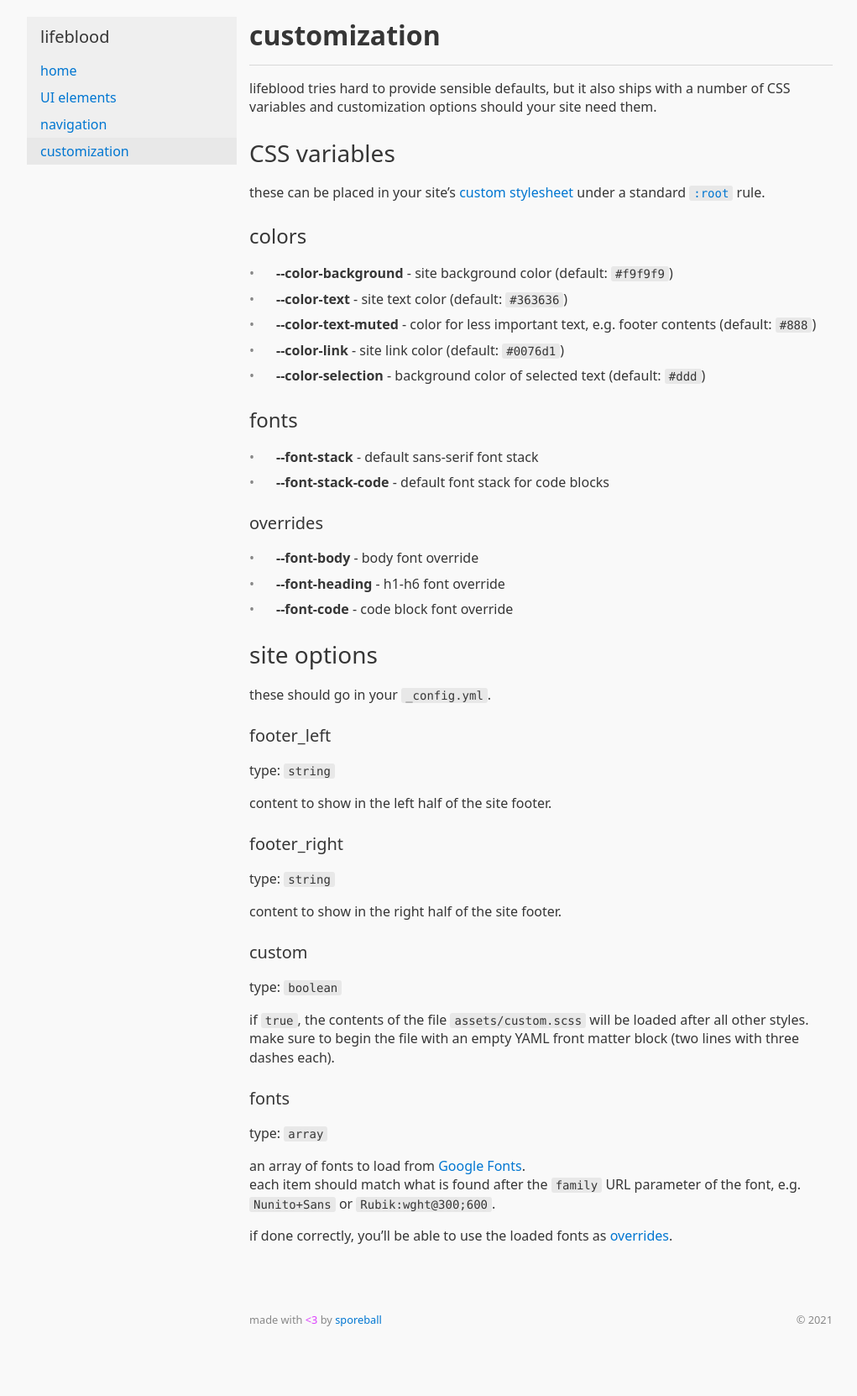
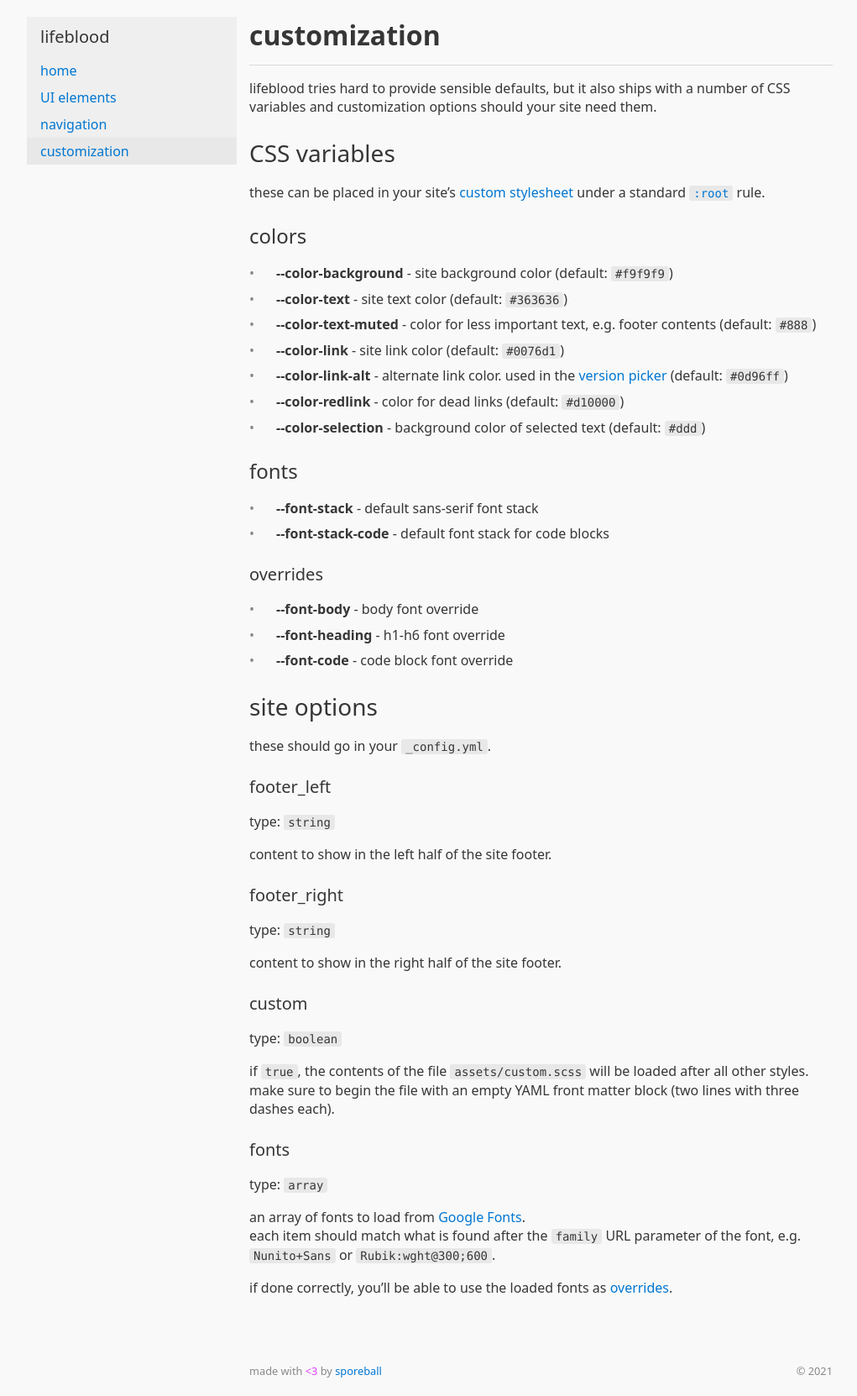
Before and after one commit to sporeball/lifeblood, a Jekyll site: the page built from docs/customization.md, in a window 1280 px wide. Shown: the whole page at 84% size, without its empty margins (128-1149 px from the left). Built offline with Jekyll 4.4.1, drawn with Linux system fonts in a browser that asks for light colours; before the commit the page ends 1601 px from its top, so only the background shows below that.

Commit message:
add link-alt and redlink color variables

```diff
--- a/_sass/base.scss
+++ b/_sass/base.scss
@@ -12,6 +12,8 @@
   --color-text:#363636;
   --color-text-muted:#888;
   --color-link:#0076d1;
+  --color-link-alt:#0d96ff;
+  --color-redlink:#d10000;
   --color-selection:#ddd
 }
 
--- a/_sass/nav.scss
+++ b/_sass/nav.scss
@@ -52,14 +52,13 @@ nav hr {
 #versions {
   margin-bottom:0;
   padding:0.5rem 1rem;
-  line-height:1.5rem;
-  color:#0d96ff
+  line-height:1.5rem
 }
 
 #versions a {
   display:inline-block;
   width:initial;
-  color:#0d96ff;
+  color:var(--color-link-alt);
   &:not(:last-child) {
     margin-right:0.5rem
   }
@@ -67,7 +66,7 @@ nav hr {
 
 #versions a.redlink {
   cursor:help;
-  color:#d10000
+  color:var(--color-redlink)
 }
 
 @media (max-width:768px) {
--- a/docs/customization.md
+++ b/docs/customization.md
@@ -14,6 +14,8 @@ these can be placed in your site's [custom stylesheet](#custom) under a standard
 - **\--color-text** - site text color (default: `#363636`)
 - **\--color-text-muted** - color for less important text, e.g. footer contents (default: `#888`)
 - **\--color-link** - site link color (default: `#0076d1`)
+- **\--color-link-alt** - alternate link color. used in the [version picker](navigation#multiple-versions) (default: `#0d96ff`)
+- **\--color-redlink** - color for dead links (default: `#d10000`)
 - **\--color-selection** - background color of selected text (default: `#ddd`)
 
 ### fonts
```
